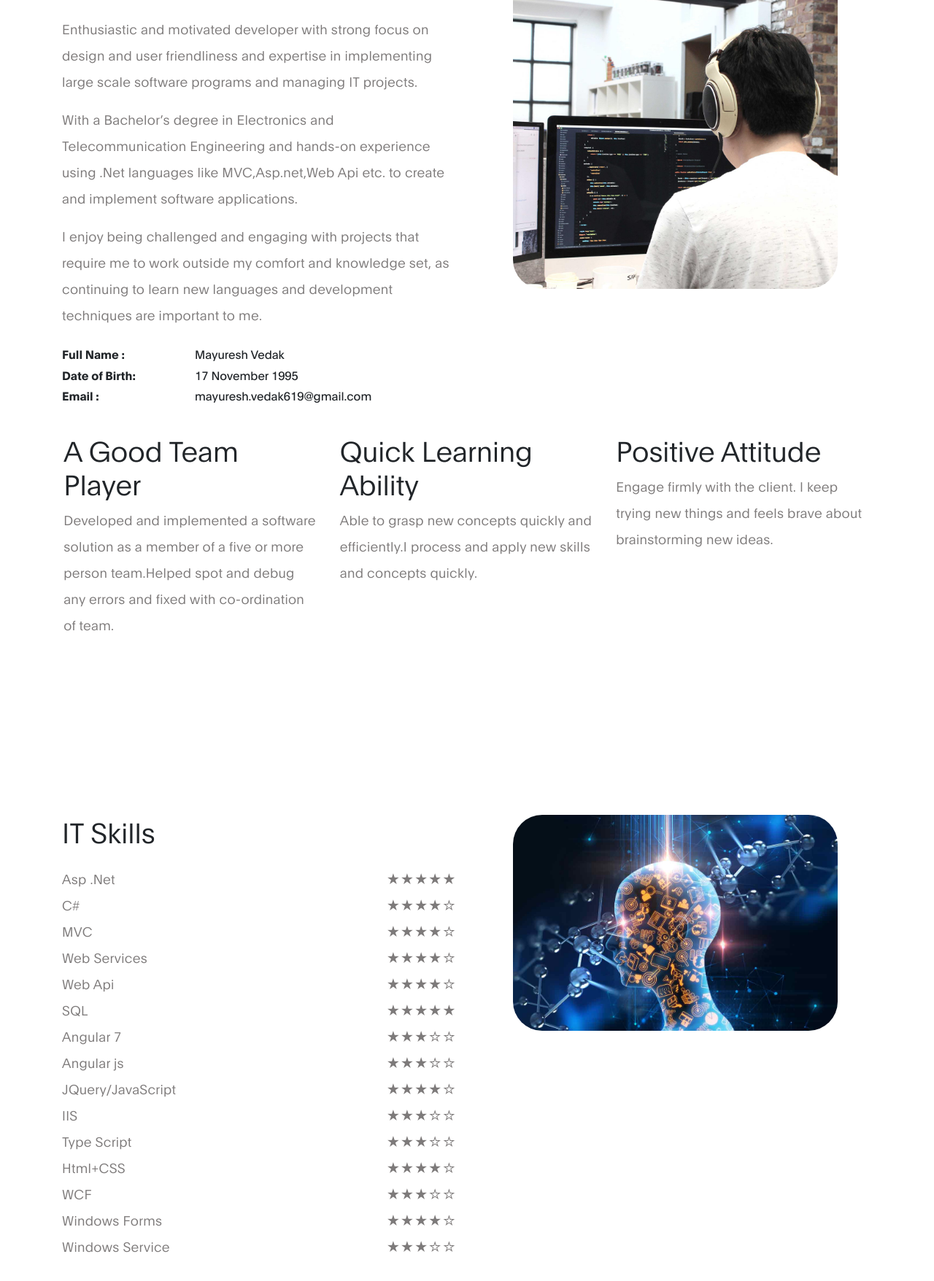
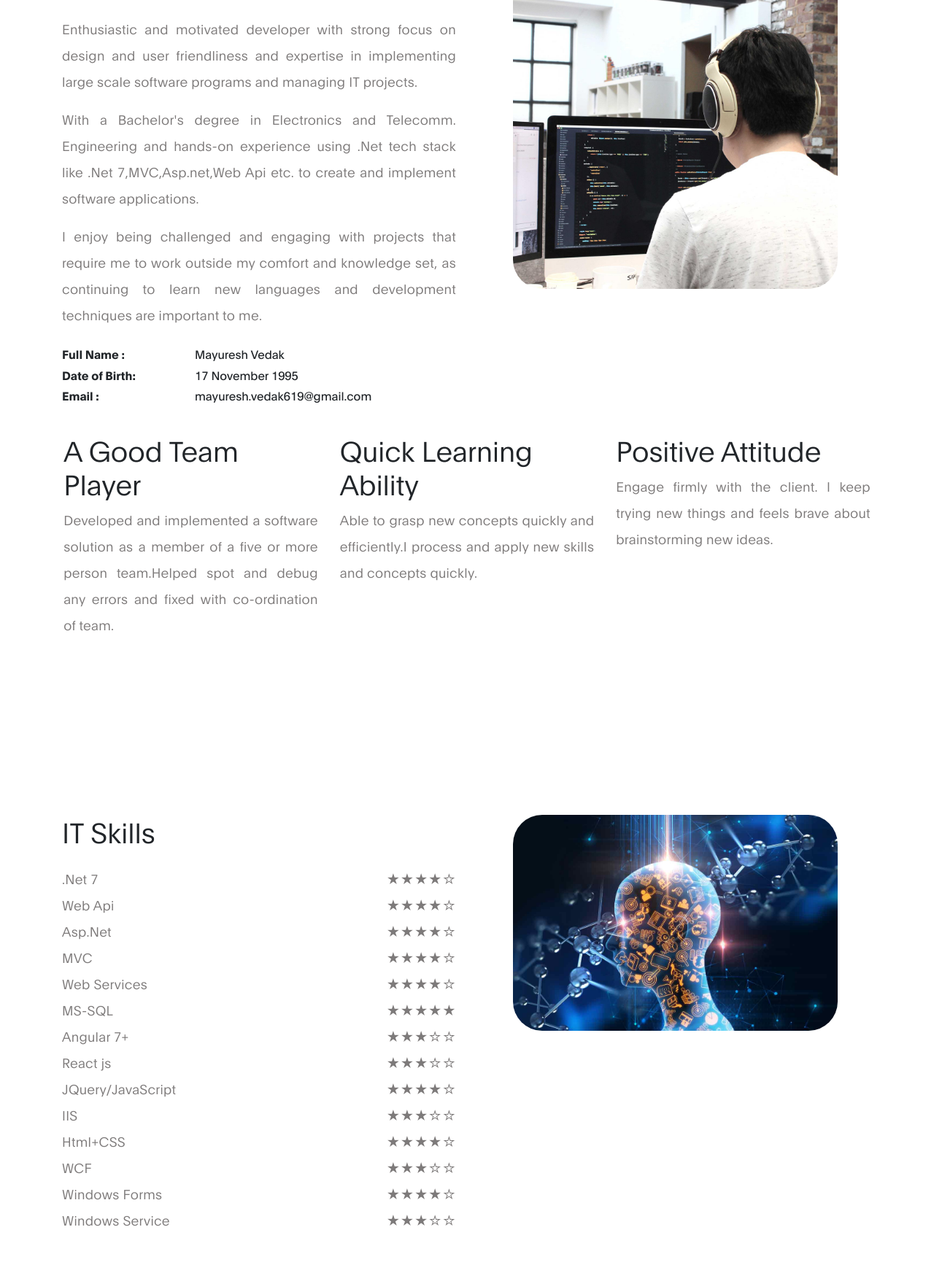
Before and after one commit to mayuresh619/myportfolio, a plain HTML site: page index.html in a window 1280 px wide. Shown: the part 702-2458 px from the top of the page at 73% size. Drawn offline with Linux system fonts and the light colour scheme.

Commit message:
Content changes

```diff
--- a/index.html
+++ b/index.html
@@ -133,7 +133,7 @@
     <section class="about section-padding" id="about">
       <div class="container">
         <div class="row">
-          <div class="col-lg-6 col-md-6 col-12">
+          <div class="col-lg-6 col-md-6 col-12" style="text-align: justify;">
             <h3 class="mb-4">This is Mayuresh's Resume</h3>
 
             <p>
@@ -143,9 +143,9 @@
             </p>
 
             <p>
-              With a Bachelor’s degree in Electronics and Telecommunication
-              Engineering and hands-on experience using .Net languages like
-              MVC,Asp.net,Web Api etc. to create and implement software
+              With a Bachelor's degree in Electronics and Telecomm.
+              Engineering and hands-on experience using .Net tech stack like
+              .Net 7,MVC,Asp.net,Web Api etc. to create and implement software
               applications.
             </p>
             <p>
@@ -175,7 +175,7 @@
         <div class="row about-third">
           <div class="col-lg-4 col-md-4 col-12">
             <h3>A Good Team Player</h3>
-            <p>
+            <p style="text-align: justify;">
               Developed and implemented a software solution as a member of a
               five or more person team.Helped spot and debug any errors and
               fixed with co-ordination of team.
@@ -183,14 +183,14 @@
           </div>
           <div class="col-lg-4 col-md-4 col-12">
             <h3>Quick Learning Ability</h3>
-            <p>
+            <p style="text-align: justify;">
               Able to grasp new concepts quickly and efficiently.I process and
               apply new skills and concepts quickly.
             </p>
           </div>
           <div class="col-lg-4 col-md-4 col-12">
             <h3>Positive Attitude</h3>
-            <p>
+            <p style="text-align: justify;">
               Engage firmly with the client. I keep trying new things and feels
               brave about brainstorming new ideas.
             </p>
@@ -205,13 +205,19 @@
           <div class="col-lg-6 col-md-6 col-12">
             <h3 class="mb-4">IT Skills</h3>
             <div class="skills">
-              Asp .Net
+              .Net 7
               <div class="float-right">
-                &bigstar;&bigstar;&bigstar;&bigstar;&bigstar;
+                &bigstar;&bigstar;&bigstar;&bigstar;&star;
               </div>
             </div>
             <div class="skills">
-              C#
+              Web Api
+              <div class="float-right">
+                &bigstar;&bigstar;&bigstar;&bigstar;&star;
+              </div>
+            </div>
+            <div class="skills">
+              Asp.Net
               <div class="float-right">
                 &bigstar;&bigstar;&bigstar;&bigstar;&star;
               </div>
@@ -228,27 +234,20 @@
                 &bigstar;&bigstar;&bigstar;&bigstar;&star;
               </div>
             </div>
-
             <div class="skills">
-              Web Api
-              <div class="float-right">
-                &bigstar;&bigstar;&bigstar;&bigstar;&star;
-              </div>
-            </div>
-            <div class="skills">
-              SQL
+              MS-SQL
               <div class="float-right">
                 &bigstar;&bigstar;&bigstar;&bigstar;&bigstar;
               </div>
             </div>
             <div class="skills">
-              Angular 7
+              Angular 7+
               <div class="float-right">
                 &bigstar;&bigstar;&bigstar;&star;&star;
               </div>
             </div>
             <div class="skills">
-              Angular js
+              React js
               <div class="float-right">
                 &bigstar;&bigstar;&bigstar;&star;&star;
               </div>
@@ -261,12 +260,6 @@
             </div>
             <div class="skills">
               IIS
-              <div class="float-right">
-                &bigstar;&bigstar;&bigstar;&star;&star;
-              </div>
-            </div>
-            <div class="skills">
-              Type Script
               <div class="float-right">
                 &bigstar;&bigstar;&bigstar;&star;&star;
               </div>
```
